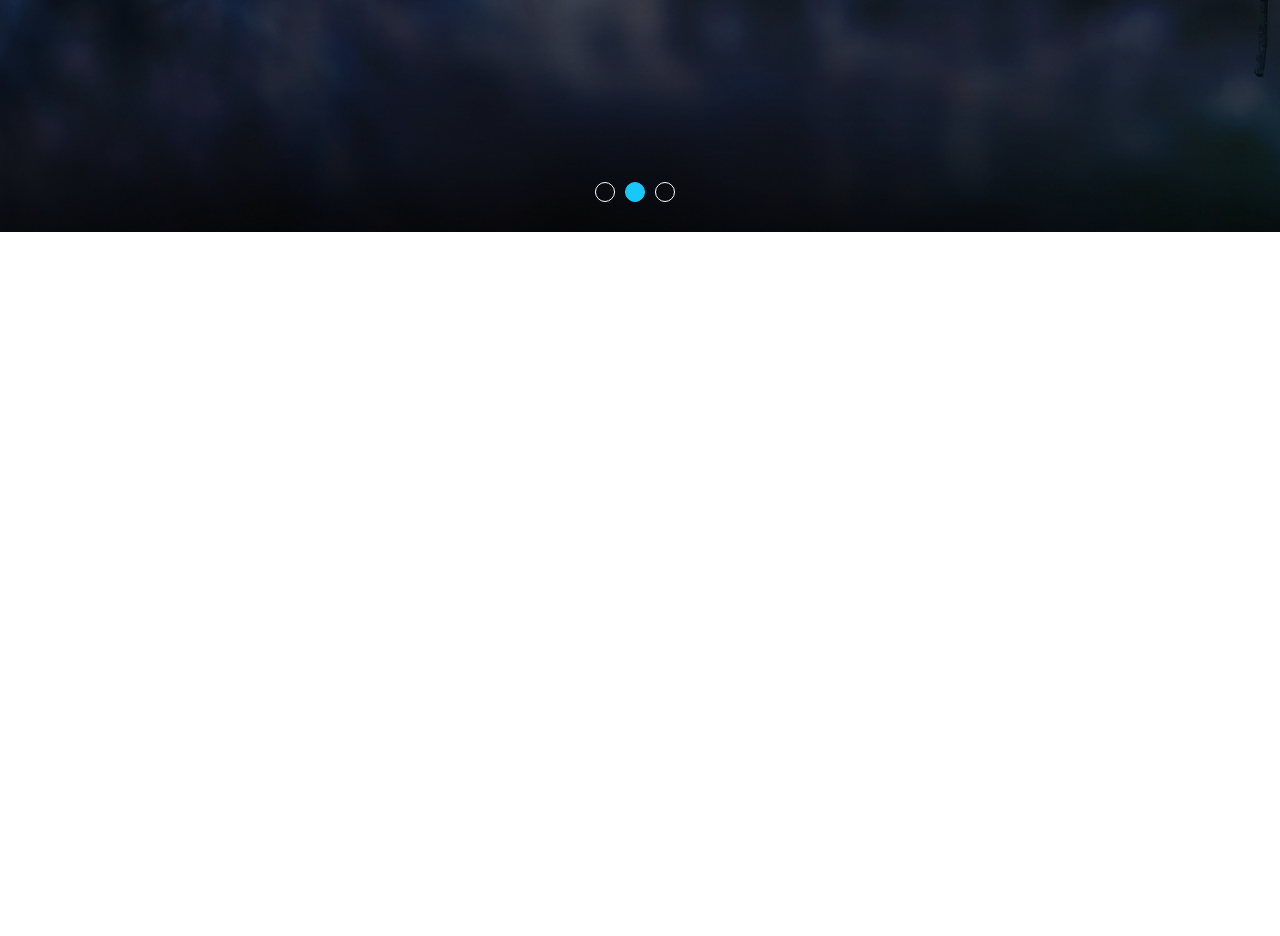
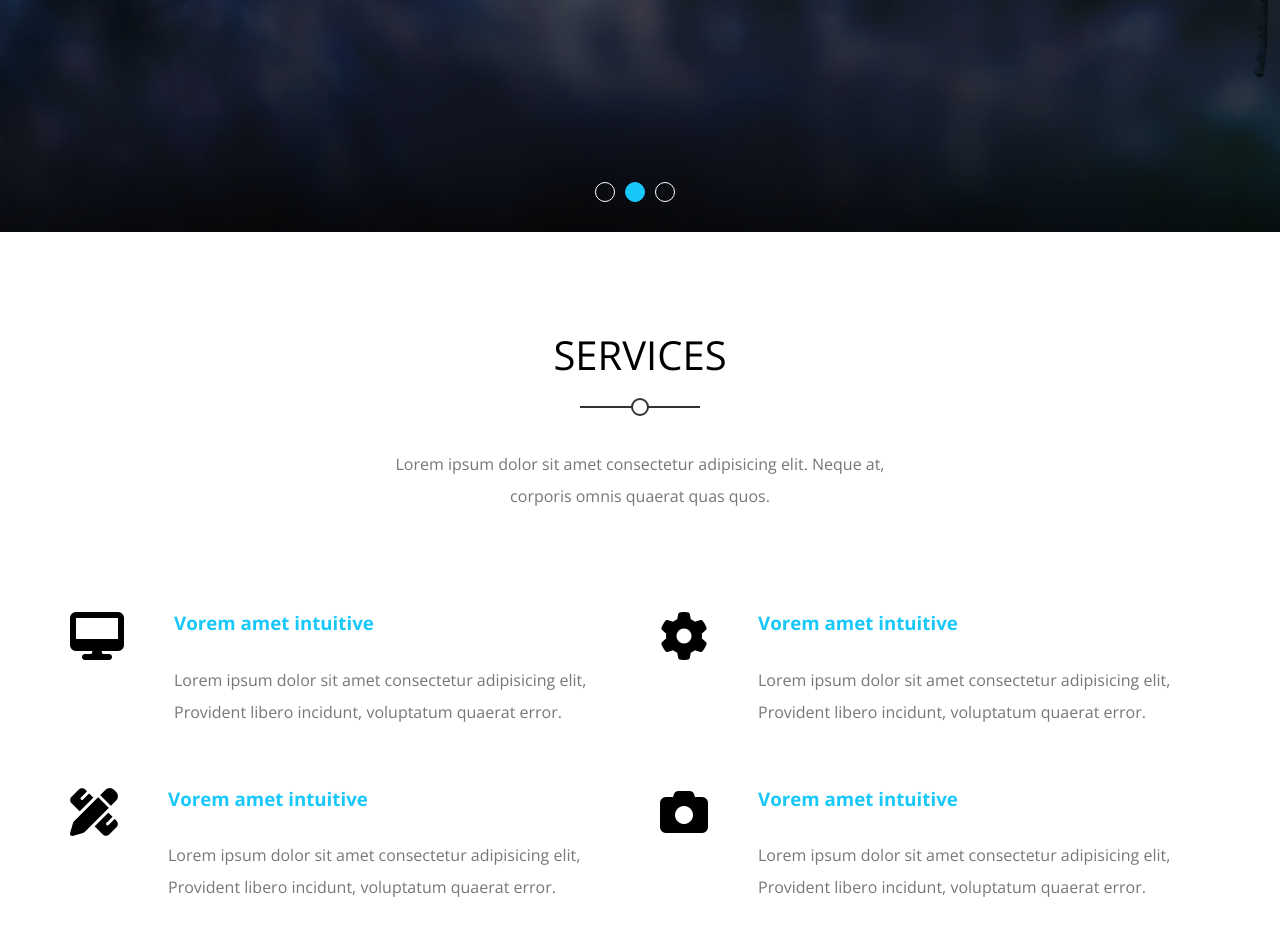
Before and after one commit to billalben/html-css-template-two, a plain HTML site: page index.html in a window 1280 px wide. Shown: the part 568-1504 px from the top of the page. Before the commit the page ends 800 px from the top, so only its background shows below. Drawn offline with nearby package versions, Linux system fonts and the light colour scheme.

Commit message:
Services Section

```diff
--- a/css/kasper.css
+++ b/css/kasper.css
@@ -2,6 +2,7 @@
 :root {
   --main-color: #19c8fa;
   --transparent-color: rgb(15 116 143 / 70%);
+  --section-padding: 100px;
 }
 /* End Variables */
 /* Start Global Rules */
@@ -263,3 +264,41 @@ header nav .form i {
   border-color: var(--main-color);
 }
 /* End Landing */
+/* Start Services */
+.services {
+  padding-top: var(--section-padding);
+  padding-bottom: var(--section-padding);
+}
+@media (min-width: 768px) {
+  .services .services-container {
+    display: grid;
+    grid-template-columns: repeat(auto-fill, minmax(450px, 1fr));
+    grid-column-gap: 40px;
+    grid-row-gap: 60px;
+  }
+}
+.services .services-container .srv-box {
+  display: flex;
+}
+.services .services-container .srv-box i {
+  margin-right: 50px;
+}
+@media (max-width: 767px) {
+  .services .services-container .srv-box {
+    flex-direction: column;
+    text-align: center;
+    margin-bottom: 40px;
+  }
+  .services .services-container .srv-box i {
+    margin: 0 0 30px;
+  }
+}
+.services .services-container .srv-box .text h3 {
+  margin-bottom: 30px;
+  color: var(--main-color);
+}
+.services .services-container .srv-box .text p {
+  line-height: 2;
+  color: #777;
+}
+/* End Services */
--- a/index.html
+++ b/index.html
@@ -69,5 +69,60 @@
       </ul>
     </div>
     <!-- End Landing -->
+    <!-- Start Services -->
+    <div class="services">
+      <div class="container">
+        <div class="main-heading">
+          <h2>Services</h2>
+          <p>
+            Lorem ipsum dolor sit amet consectetur adipisicing elit. Neque at,
+            corporis omnis quaerat quas quos.
+          </p>
+        </div>
+        <div class="services-container">
+          <div class="srv-box">
+            <i class="fas fa-desktop fa-3x"></i>
+            <div class="text">
+              <h3>Vorem amet intuitive</h3>
+              <p>
+                Lorem ipsum dolor sit amet consectetur adipisicing elit,
+                Provident libero incidunt, voluptatum quaerat error.
+              </p>
+            </div>
+          </div>
+          <div class="srv-box">
+            <i class="fas fa-cog fa-3x"></i>
+            <div class="text">
+              <h3>Vorem amet intuitive</h3>
+              <p>
+                Lorem ipsum dolor sit amet consectetur adipisicing elit,
+                Provident libero incidunt, voluptatum quaerat error.
+              </p>
+            </div>
+          </div>
+          <div class="srv-box">
+            <i class="fas fa-pencil-ruler fa-3x"></i>
+            <div class="text">
+              <h3>Vorem amet intuitive</h3>
+              <p>
+                Lorem ipsum dolor sit amet consectetur adipisicing elit,
+                Provident libero incidunt, voluptatum quaerat error.
+              </p>
+            </div>
+          </div>
+          <div class="srv-box">
+            <i class="fas fa-camera fa-3x"></i>
+            <div class="text">
+              <h3>Vorem amet intuitive</h3>
+              <p>
+                Lorem ipsum dolor sit amet consectetur adipisicing elit,
+                Provident libero incidunt, voluptatum quaerat error.
+              </p>
+            </div>
+          </div>
+        </div>
+      </div>
+    </div>
+    <!-- End Services -->
   </body>
 </html>
```
